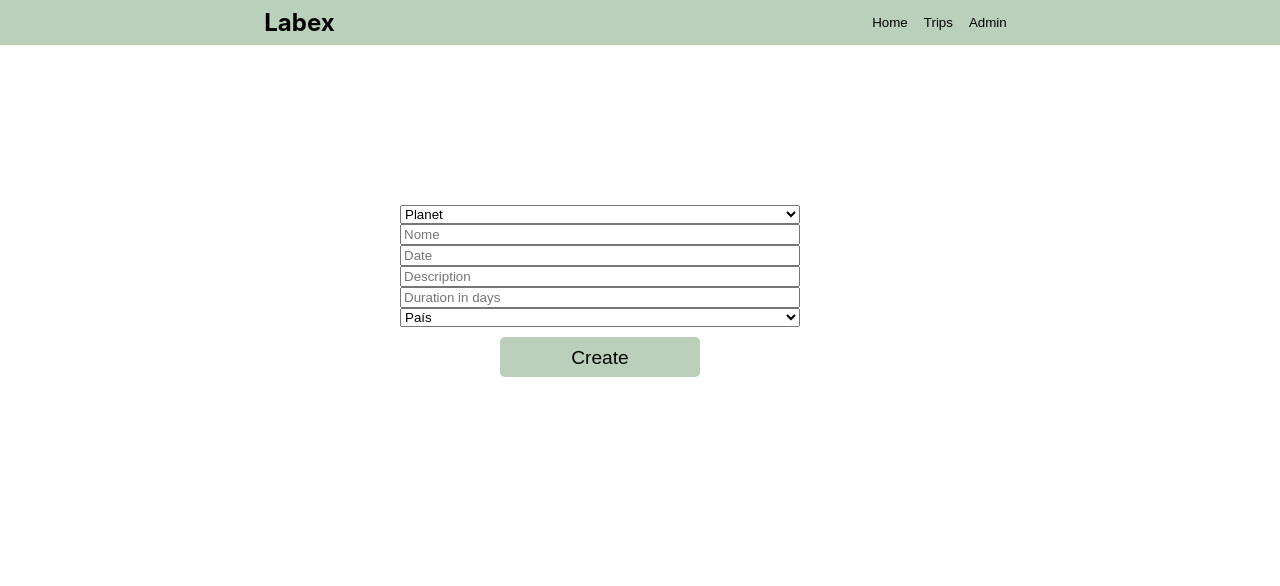
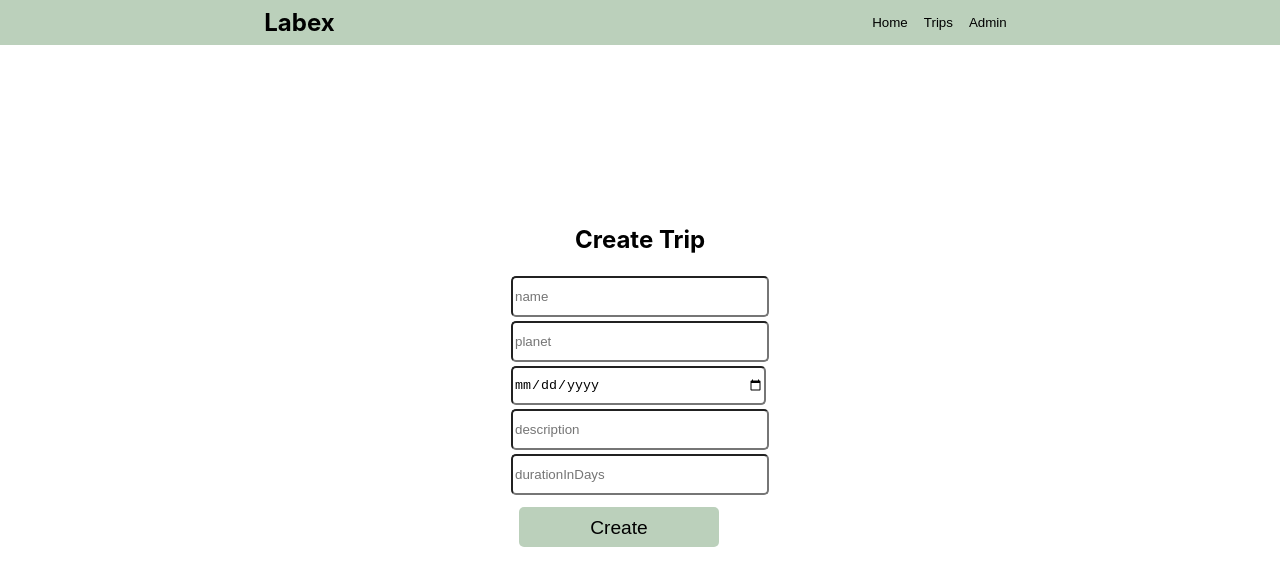
Before and after one commit to future4code/Marcelo-Camilli, a React (Create React App) app in the folder Semana10/projeto-labex/: page /CreateTripPage in a window 1280 px wide. Shown: the top 586 px of the page. Built offline with nearby package versions, Linux system fonts and the light colour scheme.

Commit message:
Acrescentei os forms nas funçõe. Arrumei o botão de criar viagens e lista de viagens

```diff
--- a/Semana10/projeto-labex/src/Pages/ApplicationFormPage.js
+++ b/Semana10/projeto-labex/src/Pages/ApplicationFormPage.js
@@ -9,16 +9,14 @@ import { useState, useEffect } from "react";
 
 export default function ApplicationFormPage() {
     const [trips, setTrips] = useState ([])
+    const [form, setForm] = useState({name: "", age: "", applicationText: "", profession: "", country:""})
 
-    const applyToTrip = () => {
+    const applyToTrip = (event) => {
+    event.preventDefault()
+
         axios
-        .post ("https://us-central1-labenu-apis.cloudfunctions.net/labeX/marcelo-camilli-maryam/trips/:id/apply",{
-            name: "",
-            age: "",
-            applicationText: "",
-            profession: "",
-            country:"",
-        })
+        .post ("https://us-central1-labenu-apis.cloudfunctions.net/labeX/marcelo-camilli-maryam/trips/:id/apply",form
+        )
 
     .then ((res) => {
         console.log (res.data)
@@ -32,7 +30,7 @@ const getTrips = () => {
     axios
         .get("https://us-central1-labenu-apis.cloudfunctions.net/labeX/marcelo-camilli-maryam/trips")
         .then((res) => {
-            console.log(res.data)
+            console.log(res.data.trips)
             setTrips (res.data.trips)
 
         })
@@ -45,54 +43,78 @@ useEffect(() => {
     getTrips()
 }, [])
 
-
-const tripList = trips.map((trip) => {
+const tripList = trips.map ((trip) => {
     return (
-        <div key={trip.id}>
-            <p> <strong> Nome: </strong> {trip.name}</p>
-            <br />
+        <div>
+        {trip.name}
         </div>
     )
 })
 
+
+const onChange = (event) => {
+    setForm ({...form, [event.target.name]: event.target.value})
+}
+
+
     return (
 
         <><Header />
+
         <ApplyForm>
-            <select>
-                <option>{tripList}</option>
+            <h2> Application Form </h2>
+            <form onSubmit={applyToTrip}>
+            <input
+            name="name"
+            value={form.name}
+            onChange={onChange}
+            placeholder="Name"
+            required
+            type="text"
+            />
+            <br/>
+            <input
+            name="age"
+            value={form.age}
+            onChange={onChange}
+            placeholder="age"
+            required
+            type="number"
+            min="18"
+            />
+            <br/>
+            <input
+            name="applicationText"
+            value={form.applicationText}
+            onChange={onChange}
+            placeholder="Reason"
+            required
+            type="text"
+            />
+            <br/>
+            <input
+            name="profession"
+            value={form.profession}
+            onChange={onChange}
+            placeholder="profession"
+            required
+            type="text"
+            />
+            <br/>
+            <input
+            name="country"
+            value={form.country}
+            onChange={onChange}
+            placeholder="country"
+            required
+            type="text"
+            />
+            <br/>
+            <button> Apply</button>
 
-            </select>
-            <input
- /*            value={applicationName}
-            onChange = {handleNameChange} */
-            placeholder="Nome"
-            type = "text"
-            />
-            <input
-/*             value={applicationAge}
-            onChange = {handleAgeChange} */
-            placeholder="Age"
-            type = "number"
-            min = "18"
-            />
-            <input
-/*             value = {applicationReason}
-            onChange = {handleReasonChange} */
-            placeholder= "Reason"
-            type = "text"
-            />
-            <input
-/*             value = {applicationProfession}
-            onChange = {handleProfessionChange} */
-            placeholder="Profession"
-            type = "text"
-            />
-            <select>
-                <option>País</option>
-            </select>
-            <button onClick = {applyToTrip}>Send</button>
+            </form>
         </ApplyForm>
+
         </>
     );
 }
--- a/Semana10/projeto-labex/src/Pages/CreateTripPage.js
+++ b/Semana10/projeto-labex/src/Pages/CreateTripPage.js
@@ -1,46 +1,93 @@
+import { useState } from "react";
 import Header from "./Header";
-import {CreateForm} from "./Styled"
+import {ApplyForm} from "./Styled"
+import axios from "axios"
+
+export default function CreateTripPage() {
+    const [form, setForm] = useState({name:"", planet:"", description:"", date: "", durationInDays:""})
+
+    const onChange = (event) => {
+        setForm ({...form, [event.target.name]: event.target.value})
+
+    }
 
 
-export default function CreateTripPage() {
+    const createTrip = (event) => {
+        event.preventDefault()
+        const token = localStorage.getItem('token')
+        axios
+        .post ("https://us-central1-labenu-apis.cloudfunctions.net/labeX/marcelo-camilli-maryam/trips", form, {
+            headers: {
+                auth: token
+            }
+        })
+        .then ((res)=> {
+            alert("trip created")
+
+
+        })
+        .catch ((err) => {
+            console.log(err)
+
+        })
+    }
+
     return (
         <>
         <Header />
         <div>
-            <CreateForm>
-            <select>
-                <option> Planet </option>
-
-            </select>
+            <ApplyForm>
+            <h2> Create Trip </h2>
+            <form onSubmit={createTrip}>
             <input
- /*            value={applicationName}
-            onChange = {handleNameChange} */
-            placeholder="Nome"
-            type = "text"
+            name="name"
+            placeholder="name"
+            type="text"
+            value={form.name}
+            onChange = {onChange}
+            required
             />
+            <br/>
             <input
-/*             value={applicationAge}
-            onChange = {handleAgeChange} */
-            placeholder="Date"
-            type = "number"
+            name="planet"
+            placeholder="planet"
+            type="text"
+            value={form.planet}
+            onChange={onChange}
+            required
             />
+            <br/>
             <input
-/*             value = {applicationReason}
-            onChange = {handleReasonChange} */
-            placeholder= "Description"
-            type = "text"
+            name="date"
+            placeholder="date"
+            type="date"
+            value={form.date}
+            onChange={onChange}
+            required
             />
+            <br/>
             <input
-/*             value = {applicationProfession}
-            onChange = {handleProfessionChange} */
-            placeholder="Duration in days"
-            type = "text"
+            name="description"
+            placeholder="description"
+            type="text"
+            value={form.description}
+            onChange={onChange}
+            required
             />
-            <select>
-                <option>País</option>
-            </select>
-            <button > Create </button>
-            </CreateForm>
+            <br/>
+            <input
+            name="durationInDays"
+            placeholder="durationInDays"
+            type="number"
+            min="50"
+            value={form.durationInDays}
+            onChange={onChange}
+            required
+            />
+            <br/>
+            <button> Create </button>
+            </form>
+            </ApplyForm>
         </div>
         </>
     );
--- a/Semana10/projeto-labex/src/Pages/LoginPage.js
+++ b/Semana10/projeto-labex/src/Pages/LoginPage.js
@@ -1,41 +1,33 @@
 import Header from "./Header";
-import { useHistory } from "react-router";
 import { useState} from "react";
 import axios from "axios";
 import { ApplyForm } from "./Styled";
 
 
 export default function LoginPage() {
-    const history = useHistory ()
-    const [email, setEmail] = useState ("")
-    const [password, setPassword] = useState ("")
 
-    const goToAdminHomePage = () => {
-        history.push("./AdminHomePage")
+    const [form, setForm] = useState({email:"", password:""})
+
+
+    const onChange = (event) => {
+        setForm ({...form, [event.target.name]: event.target.value})
     }
 
-    const onChangeEmail = (event) => {
-        setEmail(event.target.value)
-    }
 
-    const onChangePassword= (event) => {
-        setPassword(event.target.value)
-    }
 
-    const submitLogin = () => {
-        console.log(email, password)
-        const body = {
-            email: email,
-            password: password
-        }
+    const submitLogin = (event) => {
+        event.preventDefault()
+
         axios
-        .post ("https://us-central1-labenu-apis.cloudfunctions.net/labeX/marcelo-camilli-maryam/login", body)
+        .post ("https://us-central1-labenu-apis.cloudfunctions.net/labeX/marcelo-camilli-maryam/login", form)
         .then ((res)=> {
             console.log(res.data.token)
             localStorage.setItem('token',res.data.token)
+            alert ("logged in")
         })
         .catch ((err) => {
             console.log(err.res)
+            alert ("Error, try again")
         })
     }
 
@@ -43,21 +35,29 @@ export default function LoginPage() {
         <>
         <Header />
         <ApplyForm>
+            <form onSubmit={submitLogin}>
             <input
+                name="email"
                 placeholder="email"
                 type="email"
-                value={email}
-                onChange = {onChangeEmail}
+                value={form.email}
+                onChange = {onChange}
+                required
             />
+            <br/>
             <input
+                name= "password"
                 placeholder="password"
                 type="password"
-                value={password}
-                onChange = {onChangePassword}
+                value={form.password}
+                onChange = {onChange}
+                required
             />
-            <button onClick={submitLogin}>Login</button>
-            <button onClick={goToAdminHomePage}> Admin Page</button>
+            <br/>
+            <button>Login</button>
+            </form>
         </ApplyForm>
+
         </>
     );
 }
--- a/Semana10/projeto-labex/src/Pages/Styled.js
+++ b/Semana10/projeto-labex/src/Pages/Styled.js
@@ -119,7 +119,15 @@ export const ApplyForm = styled.div `
 display: flex;
 flex-direction: column;
 align-items: center;
+justify-content: center;
 margin-top: 20vh;
+input {
+    width: 250px;
+    height: 35px;
+    margin: 2px;
+    border-radius: 5px;
+
+}
 button {
     padding: 10px;
     margin: 10px;
```
